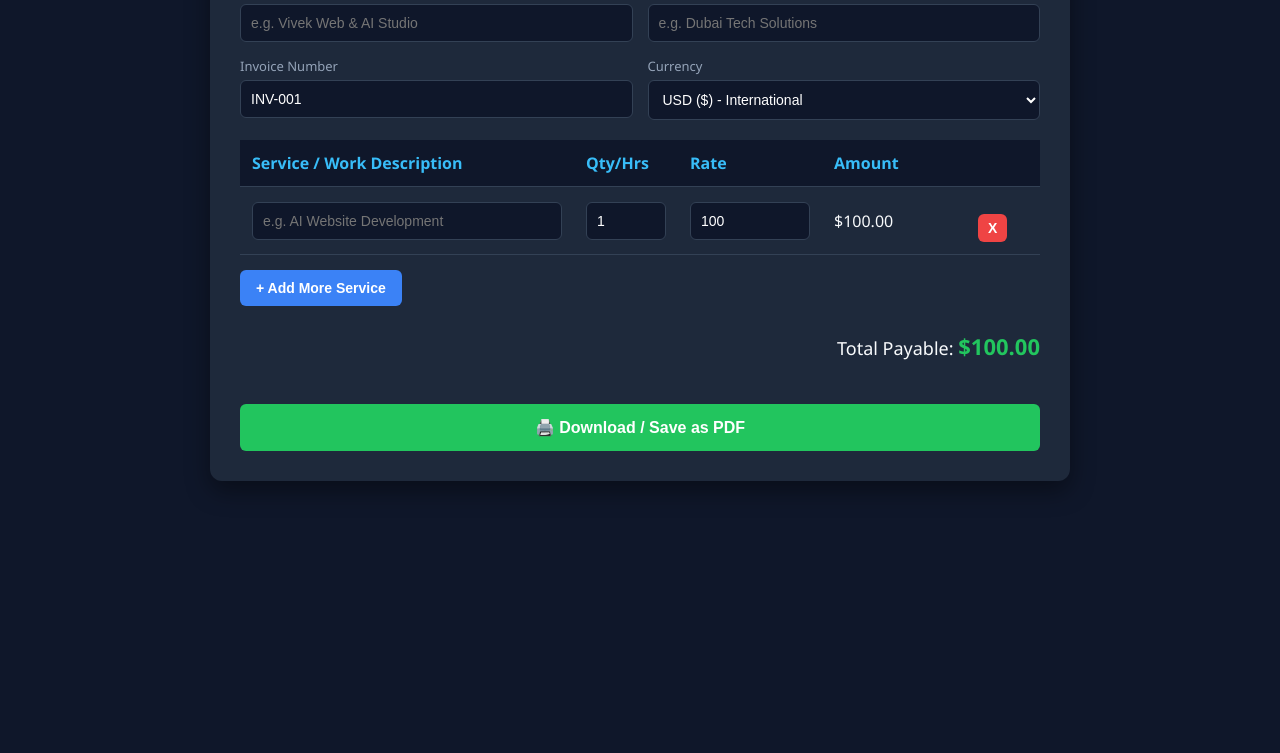
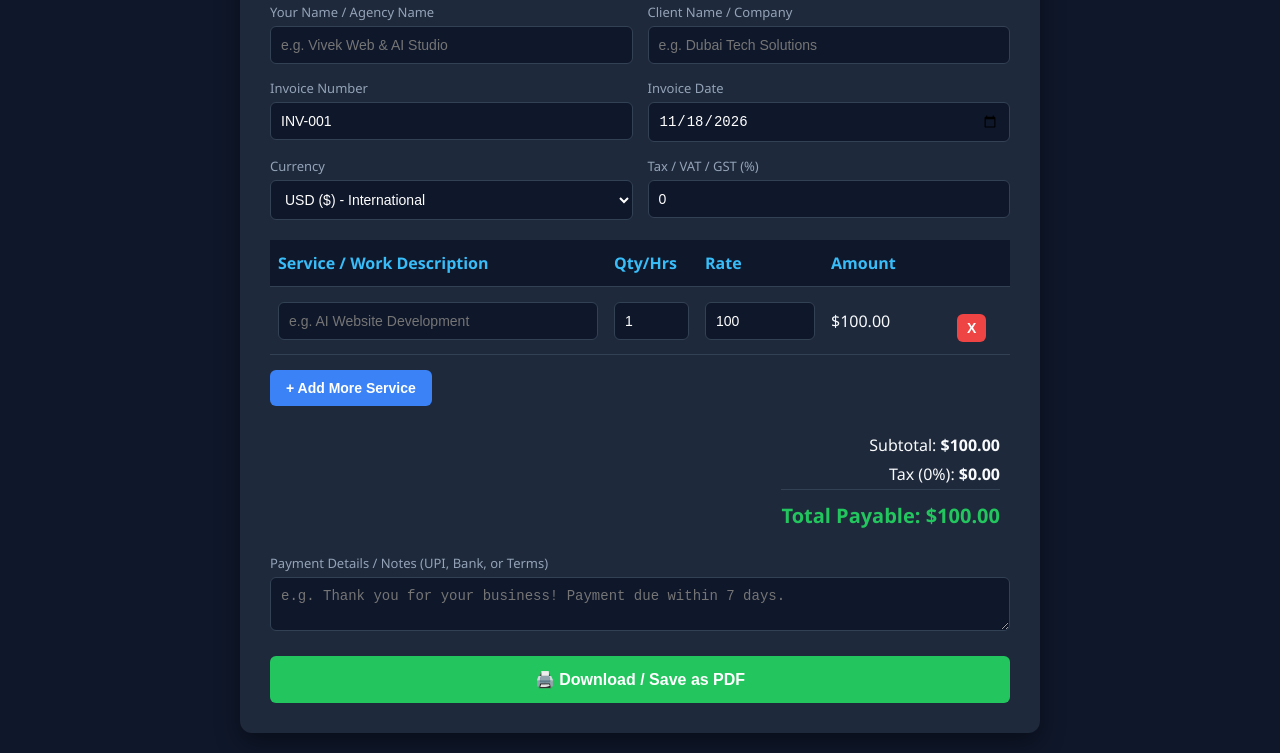
Before and after one commit to sdevi223997-a11y/freelance-invoice-maker, a plain HTML site: page index.html in a window 1280 px wide. Shown: the part 158-911 px from the top of the page. Before the commit the page ends 800 px from the top, so only its background shows below. Drawn offline with Linux system fonts and the light colour scheme.

Commit message:
Update index.html

```diff
--- a/index.html
+++ b/index.html
@@ -1,33 +1,36 @@
-<!DOCTYPE html>
+!DOCTYPE html>
 <html lang="en">
 <head>
     <meta charset="UTF-8">
     <meta name="viewport" content="width=device-width, initial-scale=1.0">
-    <title>Freelance Invoice & Bill Maker</title>
+    <title>Freelance Invoice & Bill Maker Pro</title>
     <style>
         body { font-family: 'Segoe UI', Tahoma, Geneva, Verdana, sans-serif; background: #0f172a; color: #f8fafc; margin: 0; padding: 20px; }
-        .container { max-width: 800px; margin: 0 auto; background: #1e293b; padding: 30px; border-radius: 12px; box-shadow: 0 10px 25px rgba(0,0,0,0.4); }
+        .container { max-width: 800px; margin: 0 auto; background: #1e293b; padding: 30px; border-radius: 12px; box-shadow: 0 10px 25px rgba(0,0,0,0.4); box-sizing: border-box; }
         h1 { text-align: center; color: #38bdf8; margin-bottom: 25px; }
         .grid { display: grid; grid-template-columns: 1fr 1fr; gap: 15px; margin-bottom: 20px; }
         label { display: block; font-size: 13px; color: #94a3b8; margin-bottom: 5px; }
-        input, select { width: 100%; padding: 10px; border-radius: 6px; border: 1px solid #334155; background: #0f172a; color: white; box-sizing: border-box; font-size: 14px; }
+        input, select, textarea { width: 100%; padding: 10px; border-radius: 6px; border: 1px solid #334155; background: #0f172a; color: white; box-sizing: border-box; font-size: 14px; }
         table { width: 100%; border-collapse: collapse; margin-top: 20px; }
-        th, td { padding: 12px; text-align: left; border-bottom: 1px solid #334155; }
+        th, td { padding: 12px 8px; text-align: left; border-bottom: 1px solid #334155; }
         th { background: #0f172a; color: #38bdf8; }
         .btn { padding: 10px 16px; border: none; border-radius: 6px; font-weight: bold; cursor: pointer; font-size: 14px; margin-top: 15px; }
         .btn-add { background: #3b82f6; color: white; }
         .btn-del { background: #ef4444; color: white; padding: 6px 10px; }
         .btn-print { background: #22c55e; color: white; width: 100%; font-size: 16px; padding: 14px; margin-top: 25px; }
-        .summary { margin-top: 25px; text-align: right; font-size: 18px; }
-        .summary span { color: #22c55e; font-weight: bold; font-size: 22px; }
+        .summary-box { margin-top: 25px; text-align: right; font-size: 16px; line-height: 1.8; padding-right: 10px; }
+        .grand-total { font-size: 20px; font-weight: bold; color: #22c55e; border-top: 1px solid #334155; padding-top: 8px; display: inline-block; }
+        .notes-section { margin-top: 20px; }
 
-        /* Print / PDF Styles */
+        /* Print / PDF Styles - Fixed right margin cutting */
         @media print {
-            body { background: white; color: black; padding: 0; }
-            .container { box-shadow: none; background: white; color: black; width: 100%; max-width: 100%; }
-            input, select { border: none; background: transparent; color: black; padding: 0; font-weight: bold; }
+            @page { margin: 15mm; }
+            body { background: white; color: black; padding: 0; margin: 0; }
+            .container { box-shadow: none; background: white; color: black; width: 100%; max-width: 100%; padding: 10px; }
+            input, select, textarea { border: none; background: transparent; color: black; padding: 0; font-weight: bold; resize: none; }
             .btn, .no-print { display: none !important; }
             th { background: #f1f5f9 !important; color: black !important; }
+            .grand-total { color: #15803d !important; }
         }
     </style>
 </head>
@@ -50,6 +53,10 @@
             <input type="text" id="invNumber" value="INV-001">
         </div>
         <div>
+            <label>Invoice Date</label>
+            <input type="date" id="invDate">
+        </div>
+        <div>
             <label>Currency</label>
             <select id="currency" onchange="calculateTotal()">
                 <option value="$">USD ($) - International</option>
@@ -57,16 +64,20 @@
                 <option value="₹">INR (₹) - India</option>
             </select>
         </div>
+        <div>
+            <label>Tax / VAT / GST (%)</label>
+            <input type="number" id="taxRate" value="0" min="0" max="100" oninput="calculateTotal()">
+        </div>
     </div>
 
     <table>
         <thead>
             <tr>
                 <th>Service / Work Description</th>
-                <th style="width: 80px;">Qty/Hrs</th>
-                <th style="width: 120px;">Rate</th>
-                <th style="width: 120px;">Amount</th>
-                <th class="no-print" style="width: 50px;"></th>
+                <th style="width: 75px;">Qty/Hrs</th>
+                <th style="width: 110px;">Rate</th>
+                <th style="width: 110px;">Amount</th>
+                <th class="no-print" style="width: 45px;"></th>
             </tr>
         </thead>
         <tbody id="itemsBody">
@@ -82,14 +93,24 @@
 
     <button class="btn btn-add no-print" onclick="addRow()">+ Add More Service</button>
 
-    <div class="summary">
-        <p>Total Payable: <span id="grandTotal">$100.00</span></p>
+    <div class="summary-box">
+        <div>Subtotal: <strong id="subTotal">$100.00</strong></div>
+        <div>Tax (<span id="taxDisplay">0</span>%): <strong id="taxAmount">$0.00</strong></div>
+        <div class="grand-total">Total Payable: <span id="grandTotal">$100.00</span></div>
+    </div>
+
+    <div class="notes-section">
+        <label>Payment Details / Notes (UPI, Bank, or Terms)</label>
+        <textarea id="notes" rows="2" placeholder="e.g. Thank you for your business! Payment due within 7 days."></textarea>
     </div>
 
     <button class="btn btn-print no-print" onclick="window.print()">🖨️ Download / Save as PDF</button>
 </div>
 
 <script>
+    // Set today's date automatically
+    document.getElementById("invDate").valueAsDate = new Date();
+
     function addRow() {
         const tbody = document.getElementById("itemsBody");
         const row = document.createElement("tr");
@@ -112,17 +133,24 @@
 
     function calculateTotal() {
         const currency = document.getElementById("currency").value;
+        const taxRate = parseFloat(document.getElementById("taxRate").value) || 0;
         const rows = document.querySelectorAll("#itemsBody tr");
-        let grandTotal = 0;
+        let subTotal = 0;
 
         rows.forEach(row => {
             const qty = parseFloat(row.querySelector(".qty").value) || 0;
             const rate = parseFloat(row.querySelector(".rate").value) || 0;
             const total = qty * rate;
             row.querySelector(".row-total").innerText = currency + total.toFixed(2);
-            grandTotal += total;
+            subTotal += total;
         });
 
+        const taxAmount = (subTotal * taxRate) / 100;
+        const grandTotal = subTotal + taxAmount;
+
+        document.getElementById("subTotal").innerText = currency + subTotal.toFixed(2);
+        document.getElementById("taxDisplay").innerText = taxRate;
+        document.getElementById("taxAmount").innerText = currency + taxAmount.toFixed(2);
         document.getElementById("grandTotal").innerText = currency + grandTotal.toFixed(2);
     }
 
```
